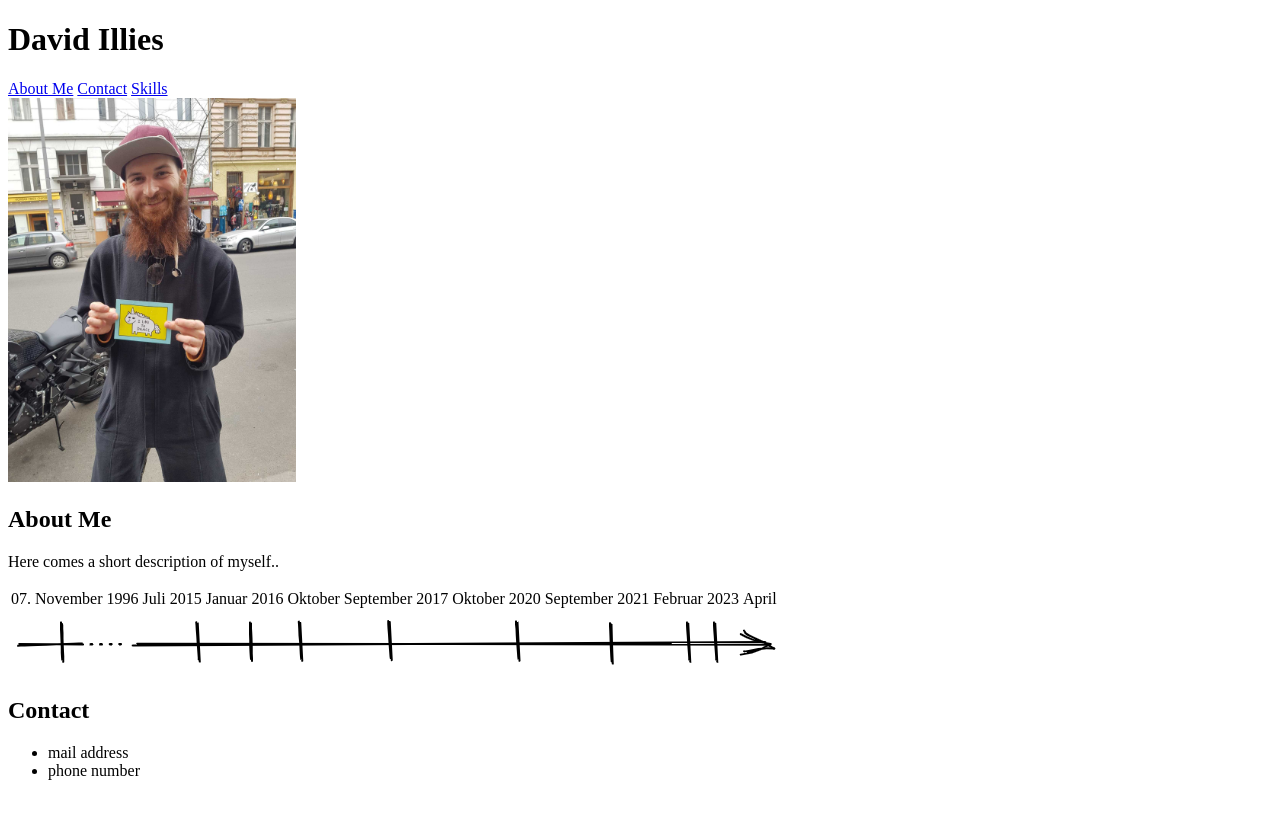
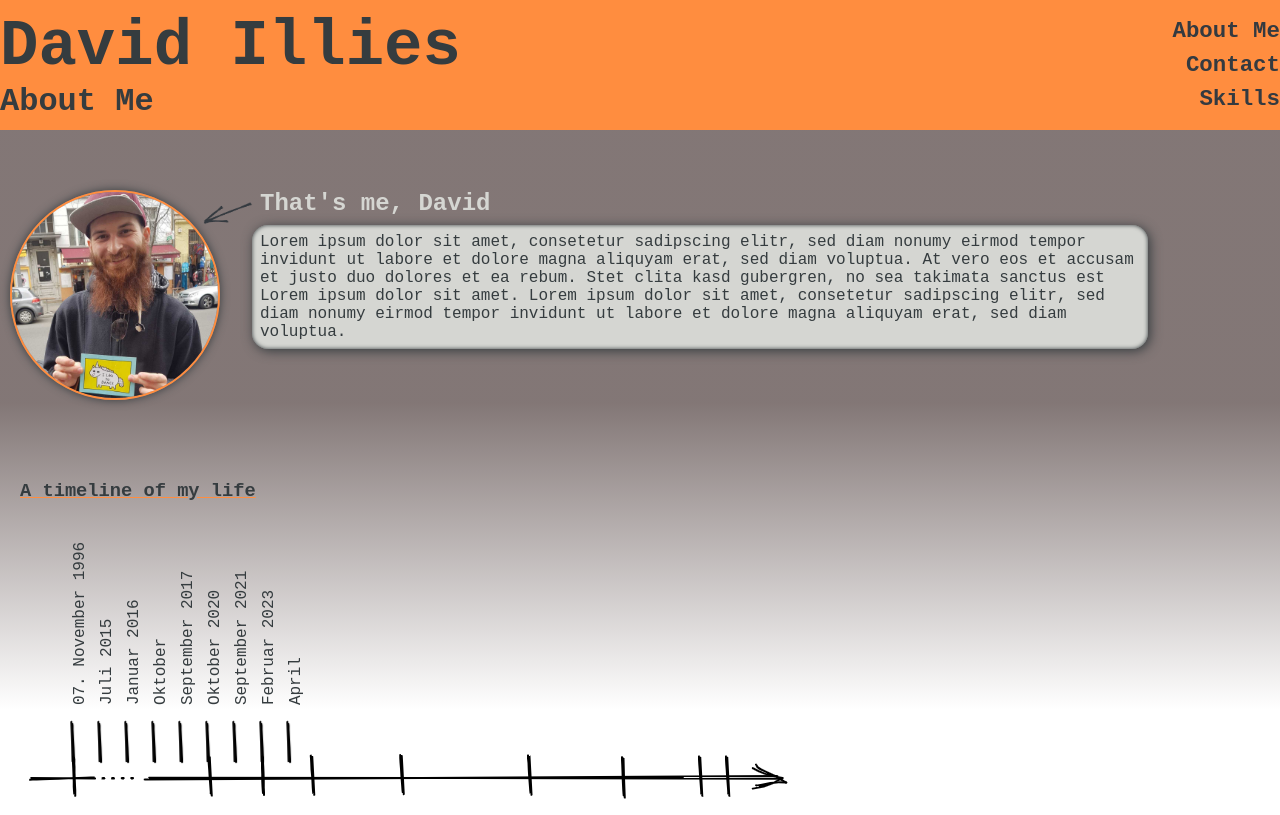
Before and after one commit to ThysBat/personal-website, a plain HTML site: page index.html in a window 1280 px wide. Shown: the top 815 px of the page. Drawn offline with Linux system fonts and the light colour scheme.

Commit message:
change header layout, add stylings to header and about-me section

```diff
--- a/index.html
+++ b/index.html
@@ -1,45 +1,83 @@
 <!DOCTYPE html>
-<html lang="en">
+<html lang="en" data-scroll="600">
   <head>
     <meta charset="UTF-8" />
     <meta http-equiv="X-UA-Compatible" content="IE=edge" />
     <meta name="viewport" content="width=device-width, initial-scale=1.0" />
     <title>David Illies - Personal Website</title>
+    <link rel="stylesheet" href="/styles.css" />
   </head>
   <body>
-    <header>
-      <h1>David Illies</h1>
-      <nav>
-        <a href="#about-me">About Me</a>
-        <a href="#contact">Contact</a>
-        <a href="#skills">Skills</a>
+    <header class="header">
+      <div class="header__heading">
+        <h1 class="heading__name">David Illies</h1>
+        <h2 class="heading_navigation">About Me</h2>
+      </div>
+      <nav class="navigation">
+        <ul class="navigation__list">
+          <li>
+            <a href="#about-me"><span>About Me</span></a>
+          </li>
+          <li>
+            <a href="#contact">Contact</a>
+          </li>
+          <li>
+            <a href="#skills">Skills</a>
+          </li>
+        </ul>
       </nav>
-      <img
-        alt="An image of me holding a card saying: 'I like to dance'"
-        src="/assets/i-like-to-dance.jpg"
-        style="width: 18rem"
-      />
     </header>
+
     <main>
-      <section id="about-me">
-        <h2>About Me</h2>
-        <p>Here comes a short description of myself..</p>
-        <table>
-          <tbody>
-            <tr>
-              <td>07. November 1996</td>
-              <td>Juli 2015</td>
-              <td>Januar 2016</td>
-              <td>Oktober</td>
-              <td>September 2017</td>
-              <td>Oktober 2020</td>
-              <td>September 2021</td>
-              <td>Februar 2023</td>
-              <td>April</td>
-            </tr>
-          </tbody>
-        </table>
-        <img alt="a timeline" src="/assets/timeline.png" />
+      <section id="about-me" class="section__about-me">
+        <div class="about-me__first-impression">
+          <div class="about-me__image-wrapper">
+            <img
+              alt="An image of me holding a card saying: 'I like to dance'"
+              src="/assets/i-like-to-dance.jpg"
+              class="about-me__image"
+            />
+          </div>
+          <img
+            class="about-me__arrow"
+            src="/assets/arrow1.png"
+            alt="an arrow"
+          />
+          <div class="description">
+            <h2 class="description__heading">That's me, David</h2>
+            <p class="description__text">
+              Lorem ipsum dolor sit amet, consetetur sadipscing elitr, sed diam
+              nonumy eirmod tempor invidunt ut labore et dolore magna aliquyam
+              erat, sed diam voluptua. At vero eos et accusam et justo duo
+              dolores et ea rebum. Stet clita kasd gubergren, no sea takimata
+              sanctus est Lorem ipsum dolor sit amet. Lorem ipsum dolor sit
+              amet, consetetur sadipscing elitr, sed diam nonumy eirmod tempor
+              invidunt ut labore et dolore magna aliquyam erat, sed diam
+              voluptua.
+            </p>
+          </div>
+        </div>
+        <div class="about-me__timeline">
+          <h3 class="timeline-heading">A timeline of my life</h3>
+          <div class="timeline-text-wrapper">
+            <ul class="timeline-text">
+              <li class="text-1">07. November 1996</li>
+              <li class="text-2">Juli 2015</li>
+              <li class="text-3">Januar 2016</li>
+              <li class="text-4">Oktober</li>
+              <li class="text-5">September 2017</li>
+              <li class="text-6">Oktober 2020</li>
+              <li class="text-7">September 2021</li>
+              <li class="text-8">Februar 2023</li>
+              <li>April</li>
+            </ul>
+          </div>
+          <img
+            class="timeline-img"
+            alt="a timeline"
+            src="/assets/timeline.png"
+          />
+        </div>
       </section>
       <section id="contact">
         <h2>Contact</h2>
--- /dev/null
+++ b/styles.css
@@ -0,0 +1,179 @@
+/*
+Color Styles:
+primary background: #756867, rgba(117, 104, 103, 1); Wood Veener
+primary font-color: #353c3f; Charcoal
+
+secondary (font-) color: #d5d6d2; Sand Dollar
+
+accent color: #ff8d3f; Orange
+*/
+
+* {
+  box-sizing: border-box;
+  margin: 0;
+  padding: 0;
+}
+
+body {
+  font-family: "Courier New", Courier, monospace;
+  color: #353c3f;
+}
+
+/* Heading Styles */
+/*
+h4 {
+  margin: 16px;
+}
+
+h3 {
+  margin: 12px;
+}
+
+h2 {
+  margin: 8px;
+}
+
+h1 {
+  margin: 4px;
+}
+*/
+
+section {
+  margin-top: 60px;
+}
+
+a {
+  text-decoration: none;
+  color: #343a40;
+}
+
+.header {
+  background-color: #ff8d3f;
+  height: 130px;
+  display: flex;
+  justify-content: space-between;
+  align-items: center;
+}
+
+.header__heading {
+}
+
+.heading__name {
+  font-size: 4rem;
+}
+
+.heading_navigation {
+  font-size: 2rem;
+}
+
+.navigation {
+  /* align-self: flex-end; */
+}
+
+.navigation > ul {
+  list-style: none;
+  display: flex;
+  flex-direction: column;
+  align-items: flex-end;
+}
+
+.navigation li {
+  margin: 4px 0;
+  font-weight: bold;
+  font-size: 1.4rem;
+}
+
+.navigation a:hover {
+  color: pink;
+}
+
+.section__about-me {
+  margin-top: 0;
+  padding-top: 60px;
+  background: linear-gradient(
+    180deg,
+    rgba(117, 104, 103, 0.9) 40%,
+    rgba(255, 255, 255, 1) 85%
+  );
+}
+
+.about-me__first-impression {
+  position: relative;
+  display: flex;
+}
+
+.about-me__image-wrapper {
+  margin-left: 10px;
+  height: 210px;
+  width: 210px;
+  overflow: hidden;
+  border: solid 2px #ff8d3f;
+  border-radius: 50%;
+  box-shadow: 0 0 10px #353c3f;
+}
+
+.about-me__image {
+  width: 280px;
+  transform: translate(-36px, -34px);
+}
+
+.about-me__arrow {
+  position: absolute;
+  width: 60px;
+  top: 6px;
+  left: 198px;
+}
+
+.description {
+  /* TODO: how to keep size of img without .description width */
+  width: 70%;
+  margin-left: 32px;
+}
+
+.description__heading {
+  color: #d5d6d2;
+  margin-bottom: 8px;
+  padding-left: 8px;
+}
+
+.description__text {
+  padding: 8px;
+  /* border-left: solid 4px #ff8d3f; */
+  background-color: #d5d6d2;
+  border-radius: 8px 32px 32px 8px;
+  border-radius: 16px;
+  box-shadow: 2px 2px 12px #353c3f, inset 0 0 4px #353c3f;
+}
+
+.about-me__timeline {
+  margin: 80px 20px;
+}
+
+.timeline-heading {
+  text-decoration: underline #ff8d3f;
+}
+
+.timeline-text-wrapper {
+  display: flex;
+}
+
+.timeline-text {
+  margin-left: 82px;
+  display: flex;
+  flex-direction: column;
+  transform: rotate(-90deg);
+  list-style: url(/assets/timeline-line.png);
+}
+
+.timeline-text li {
+  text-align: start;
+}
+
+.text-1 {
+}
+
+.text-2 {
+}
+
+.text-3 {
+}
```
Also changed, not shown: assets/arrow1.png (added), assets/timeline-line.png (added), 1 other file.
